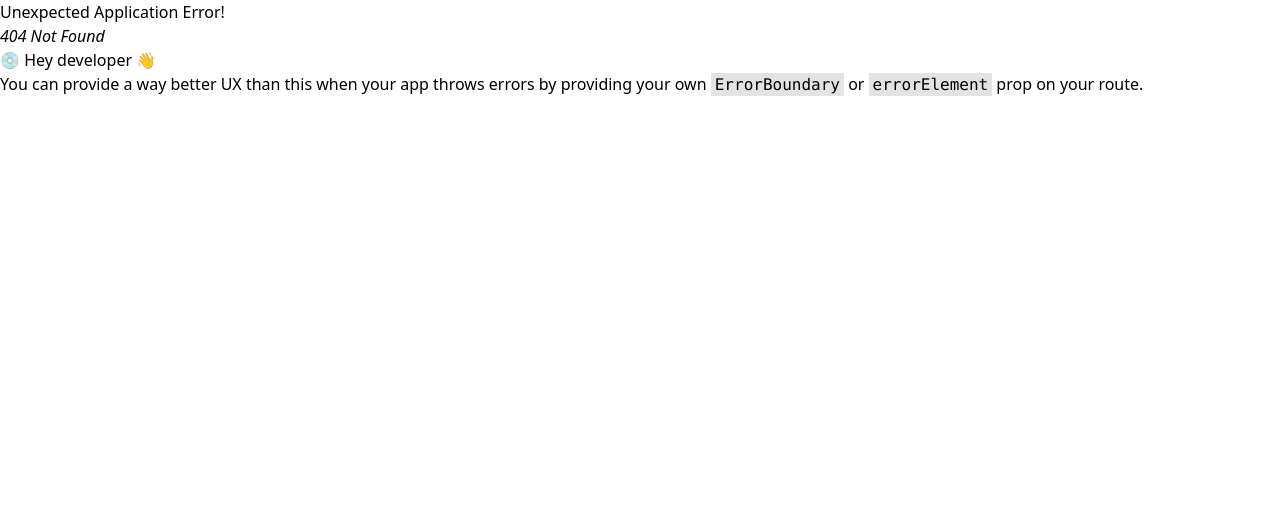
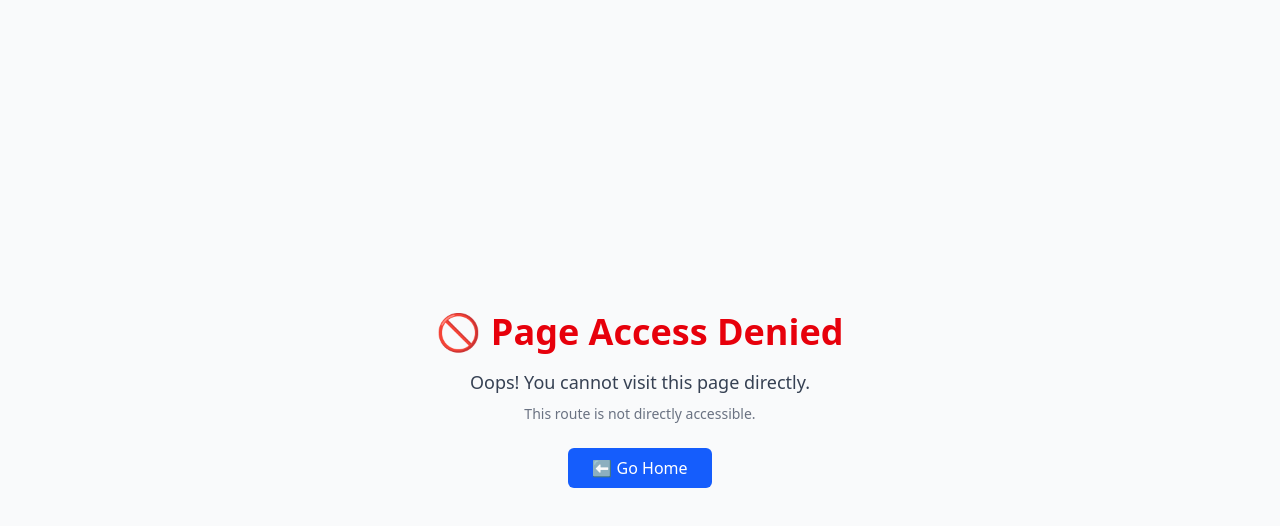
Before and after one commit to MaRuF2131/react-hook-form-usefetcher-action, a React (Vite) app: page /save in a window 1280 px wide. Before the commit this address had no page. Shown: the top 526 px of the page. Built offline with nearby package versions, Linux system fonts and the light colour scheme.

Commit message:
privent /save router only can from action get access if a user try to access send to errorpage and action on form using useFetcher

```diff
--- /dev/null
+++ b/src/components/ActionOnForm.jsx
@@ -0,0 +1,11 @@
+
+export const ActionOnForm = async ({ request }) => {
+  const formData = await request.formData();
+  const data = Object.fromEntries(formData);
+
+  // ✅ Simulate 5-second delay
+  await new Promise((resolve) => setTimeout(resolve, 5000));
+
+  console.log("Form Data:", data);
+  return { success: true };
+};
--- a/src/components/Core-feature-of-useForm.jsx
+++ b/src/components/Core-feature-of-useForm.jsx
@@ -1,5 +1,6 @@
-import { useForm, Controller } from "react-hook-form";
+import { useForm, Controller} from "react-hook-form";
 import { useEffect } from "react";
+import { useFetcher } from "react-router-dom";
 import {
   StringValidationCheck,
   DangerousContentCheck,
@@ -18,6 +19,8 @@ import {
 } from "./built-in-validation/built-in-validation";
 
 export default function SmartForm() {
+
+  const Fetcher=useFetcher();
 
   const {
     register,
@@ -75,6 +78,17 @@ export default function SmartForm() {
 
   const onSubmit = async (data) => {
     console.log("Form Data:", data);
+    const formdata=new FormData();
+    // Convert all form data to FormData object
+      Object.entries(data).forEach(([key, value]) => {
+          formdata.append(key, value);
+      });
+    Fetcher.submit(formdata, {
+      method: "post",
+      action: "/save",
+      encType: "multipart/form-data"
+    });
+
 /*     const isvalid= await trigger();
     if (isvalid) {
       console.log("✅ Submitted:", data);
@@ -319,12 +333,12 @@ export default function SmartForm() {
       {/* Submit Button */}
       <button
         type="submit"
-        /* disabled={!isValid || isSubmitting} */
+        disabled={!isValid || isSubmitting || Fetcher.state === "submitting"}
         className={`w-full text-white px-4 py-2 rounded ${
           isValid ? "bg-green-600" : "bg-gray-500 opacity-35"
         }`}
       >
-        {isSubmitting ? "Submitting..." : "Submit"}
+        {isSubmitting || Fetcher.state === "submitting" ? "Submitting..." : "Submit"}
       </button>
 
       {/* Form State Information */}
--- /dev/null
+++ b/src/pages/Errorpage.jsx
@@ -0,0 +1,23 @@
+// src/pages/ErrorPage.jsx
+import { useRouteError, useNavigate } from "react-router-dom";
+
+export default function ErrorPage() {
+  const error = useRouteError();
+  const navigate = useNavigate();
+
+  return (
+    <div className="min-h-screen flex flex-col items-center justify-center bg-gray-50 px-4 text-center">
+      <h1 className="text-4xl font-bold text-red-600 mb-4">🚫 Page Access Denied</h1>
+      <p className="text-lg text-gray-700 mb-2">Oops! You cannot visit this page directly.</p>
+      <p className="text-sm text-gray-500 mb-6">
+        {error?.statusText || error?.message || "Unknown error occurred."}
+      </p>
+      <button
+        onClick={() => navigate("/")}
+        className="bg-blue-600 text-white px-6 py-2 rounded-md hover:bg-blue-700 transition"
+      >
+        ⬅ Go Home
+      </button>
+    </div>
+  );
+}
--- a/src/routes/Routes.jsx
+++ b/src/routes/Routes.jsx
@@ -4,6 +4,8 @@ import Home from "../pages/Homepage";
 import Registration from "../pages/Registration";
 import Review from "../pages/Review";
 import Core_feature_of_useForm from "../components/Core-feature-of-useForm"
+import { ActionOnForm } from "../components/ActionOnForm";
+import ErrorPage from "../pages/Errorpage";
 
 export const registrationLoader = async () => {
   return {};
@@ -18,6 +20,7 @@ export const routes = [
   {
     path: "/",
     element: <Mainlayout />,
+    errorElement: <ErrorPage />,
     children: [
       {
         index: true,
@@ -37,6 +40,19 @@ export const routes = [
         path: "/all-feature",
         element:<Core_feature_of_useForm></Core_feature_of_useForm>,
       },
+      {
+        path: "/save",/// can not be accessed directly
+        // This route is used to handle form submission
+        element:<></>,
+        action:ActionOnForm,
+          loader: () => {
+            // Optional: block direct GET access
+            throw new Response("Not Found", {
+              status: 404,
+              statusText: "This route is not directly accessible.",
+            });
+          }
+      },
     ],
   },
 ];
```
